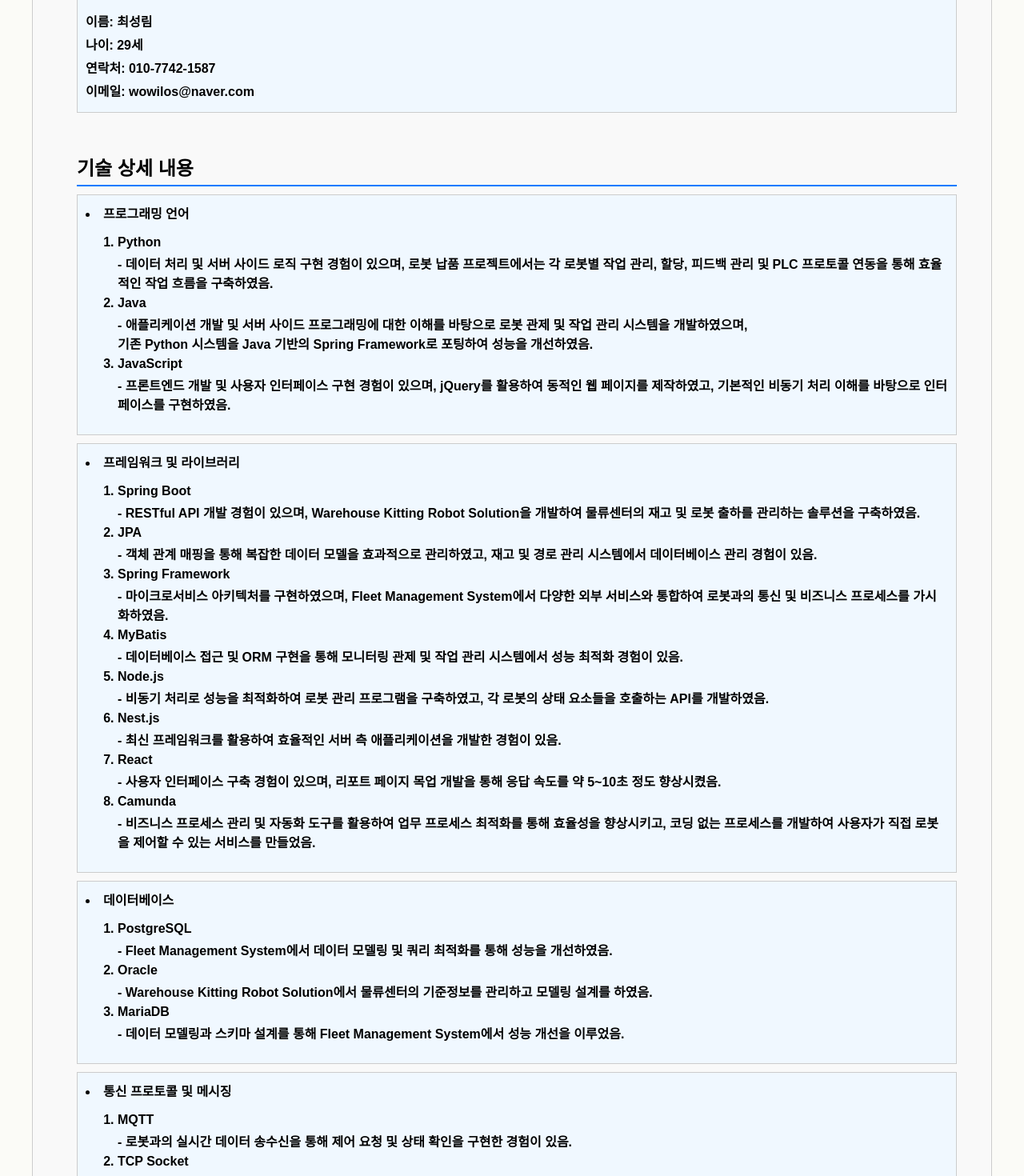
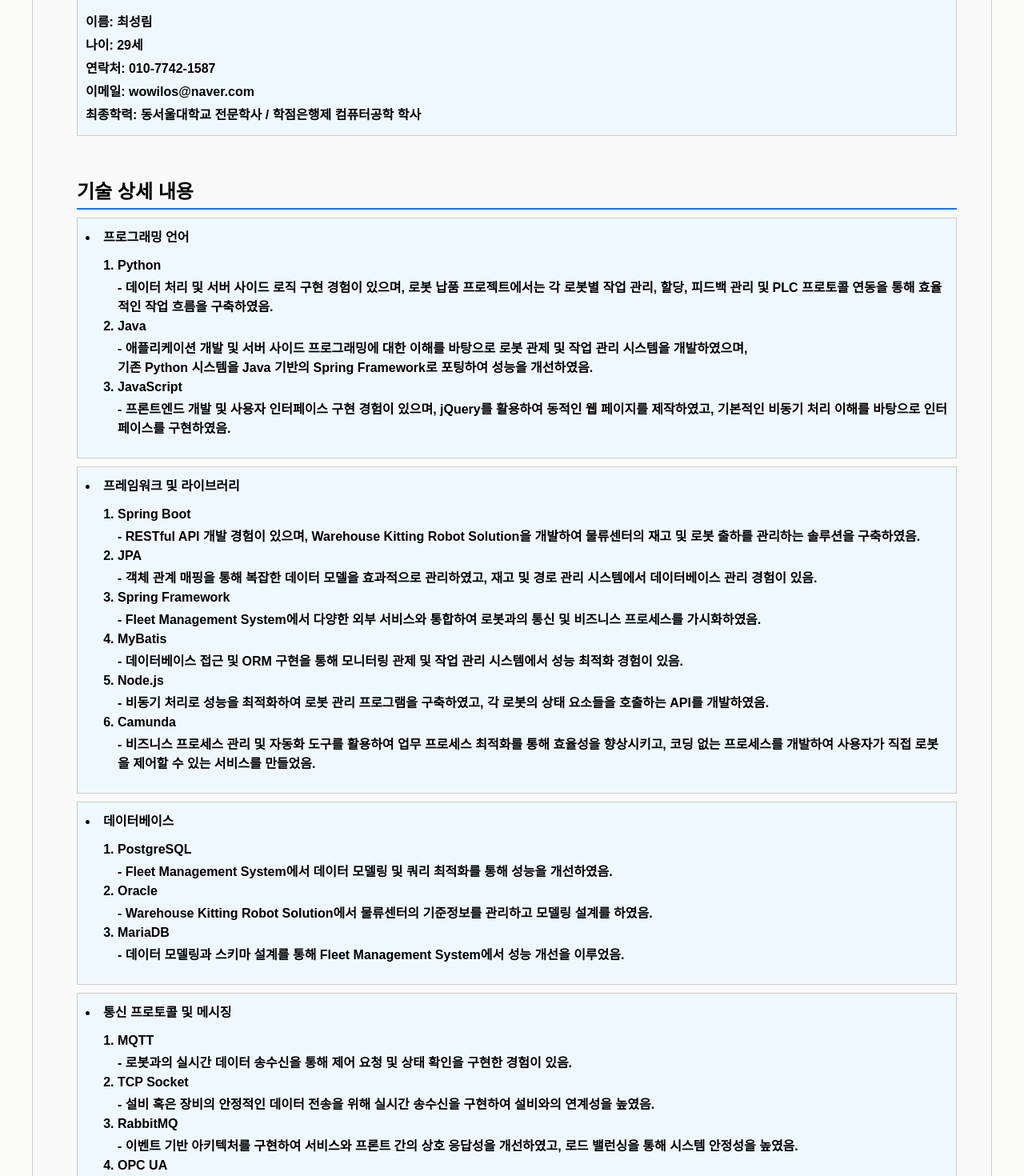
Before and after one commit to Choisungrim/choisungrim.io, a React (Create React App) app: page /choisungrim.io/resumeSkill in a window 1280 px wide. Shown: the part 320-1790 px from the top of the page at 80% size. Built offline with nearby package versions, Linux system fonts and the light colour scheme.

Commit message:
content update

```diff
--- a/src/resumeCareer.js
+++ b/src/resumeCareer.js
@@ -150,6 +150,7 @@
                         <p>나이: 29세</p>
                         <p>연락처: 010-7742-1587</p>
                         <p>이메일: wowilos@naver.com</p>
+                        <p>최종학력: 동서울대학교 전문학사 / 학점은행제 컴퓨터공학 학사</p>
                     </div>
                 </section>
 
@@ -283,10 +284,10 @@
                                         </ol>
                                     </li>
                                 </div>
-                                <div className="image-container">
+                                {/* <div className="image-container">
                                     <img src={Shinsung} alt="Shinsung" className="inline-image_one" onClick={() => openModal('Shinsung')} />
                                     <p>출처 : </p>
-                                </div>
+                                </div> */}
                             </li>
                                 <br />
                             <li className="flex-container">
--- a/src/resumePortfolio.js
+++ b/src/resumePortfolio.js
@@ -116,8 +116,8 @@
                                             </ol>
                                             <p>2-3. 담당 업무</p>
                                             <ol>
-                                                <p>정적인 페이지 구현 * 배포</p>
-                                                <p>이미지 클릭 시 모달 발생 기능</p>
+                                                <p>정적인 페이지 구현 및 배포</p>
+                                                <p>이미지 클릭 시 모달 표시</p>
                                                 <p>페이지 전환 시 애니메이션 추가</p>
                                                 <p>Cache를 이용하여 메모장 페이지 구현</p>
                                                 <p>UML Generator를 이용한 페이지 구성</p>
@@ -160,6 +160,7 @@
                                             <ol>
                                                 <p>UML Generator를 이용한 페이지 구성</p>
                                                 <p>PlantUML 외부 라이브러리를 활용하여 포맷하여 변환해주는 작업 기능 구현</p>
+                                                <p>빌드하여 이외 패키지에 접목시켜 anootation을 통해 정해진 클래스들의 다이어그램을 작성</p>
                                             </ol>
                                             <p>3-4. 사용 기술 스택</p>
                                             <ol>
--- a/src/resumeSkill.js
+++ b/src/resumeSkill.js
@@ -31,6 +31,7 @@
                         <p>나이: 29세</p>
                         <p>연락처: 010-7742-1587</p>
                         <p>이메일: wowilos@naver.com</p>
+                        <p>최종학력: 동서울대학교 전문학사 / 학점은행제 컴퓨터공학 학사</p>
                     </div>
                 </section>
 
@@ -67,7 +68,7 @@
                                 </li>
                                 <li>
                                     <strong>Spring Framework</strong>
-                                    <p> - 마이크로서비스 아키텍처를 구현하였으며, <strong>Fleet Management System</strong>에서 다양한 외부 서비스와 통합하여 로봇과의 통신 및 비즈니스 프로세스를 가시화하였음.</p>
+                                    <p> - <strong>Fleet Management System</strong>에서 다양한 외부 서비스와 통합하여 로봇과의 통신 및 비즈니스 프로세스를 가시화하였음.</p>
                                 </li>
                                 <li>
                                     <strong>MyBatis</strong>
@@ -76,14 +77,6 @@
                                 <li>
                                     <strong>Node.js</strong>
                                     <p> - 비동기 처리로 성능을 최적화하여 <strong>로봇 관리 프로그램</strong>을 구축하였고, 각 로봇의 상태 요소들을 호출하는 API를 개발하였음.</p>
-                                </li>
-                                <li>
-                                    <strong>Nest.js</strong>
-                                    <p> - 최신 프레임워크를 활용하여 효율적인 서버 측 애플리케이션을 개발한 경험이 있음.</p>
-                                </li>
-                                <li>
-                                    <strong>React</strong>
-                                    <p> - 사용자 인터페이스 구축 경험이 있으며, <strong>리포트 페이지 목업 개발</strong>을 통해 응답 속도를 약 5~10초 정도 향상시켰음.</p>
                                 </li>
                                 <li>
                                     <strong>Camunda</strong>
@@ -117,7 +110,7 @@
                                 </li>
                                 <li>
                                     <strong>TCP Socket</strong>
-                                    <p> - 안정적인 데이터 전송을 위해 실시간 송수신을 구현하여 설비와의 연계성을 높였음.</p>
+                                    <p> - 설비 혹은 장비의 안정적인 데이터 전송을 위해 실시간 송수신을 구현하여 설비와의 연계성을 높였음.</p>
                                 </li>
                                 <li>
                                     <strong>RabbitMQ</strong>
```
